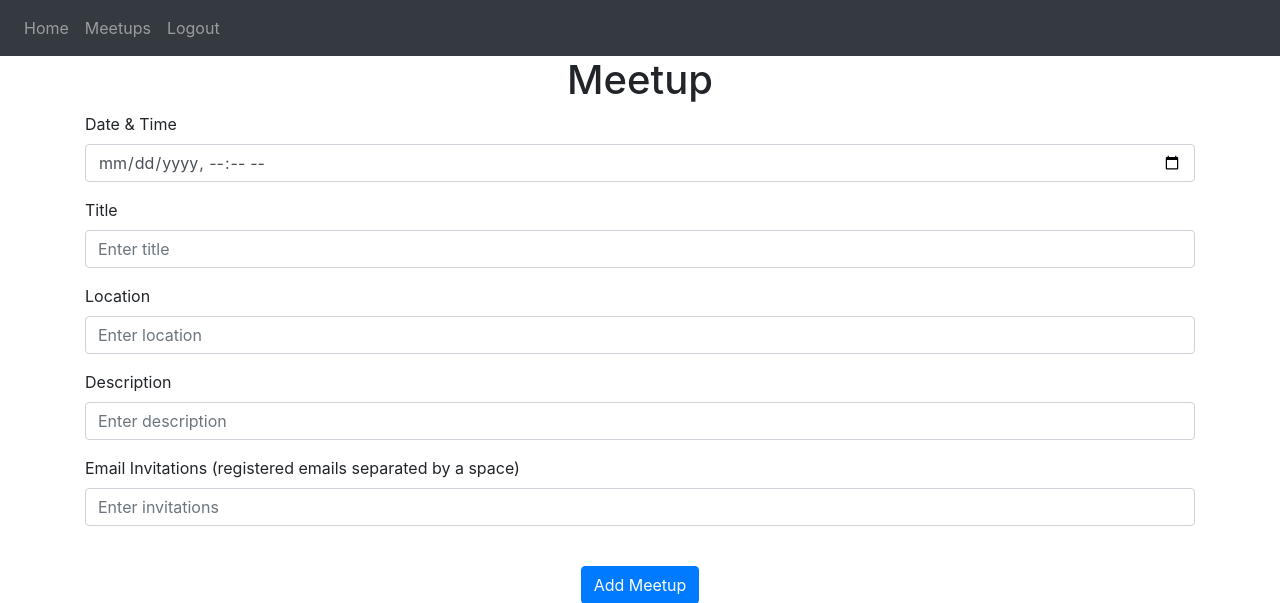
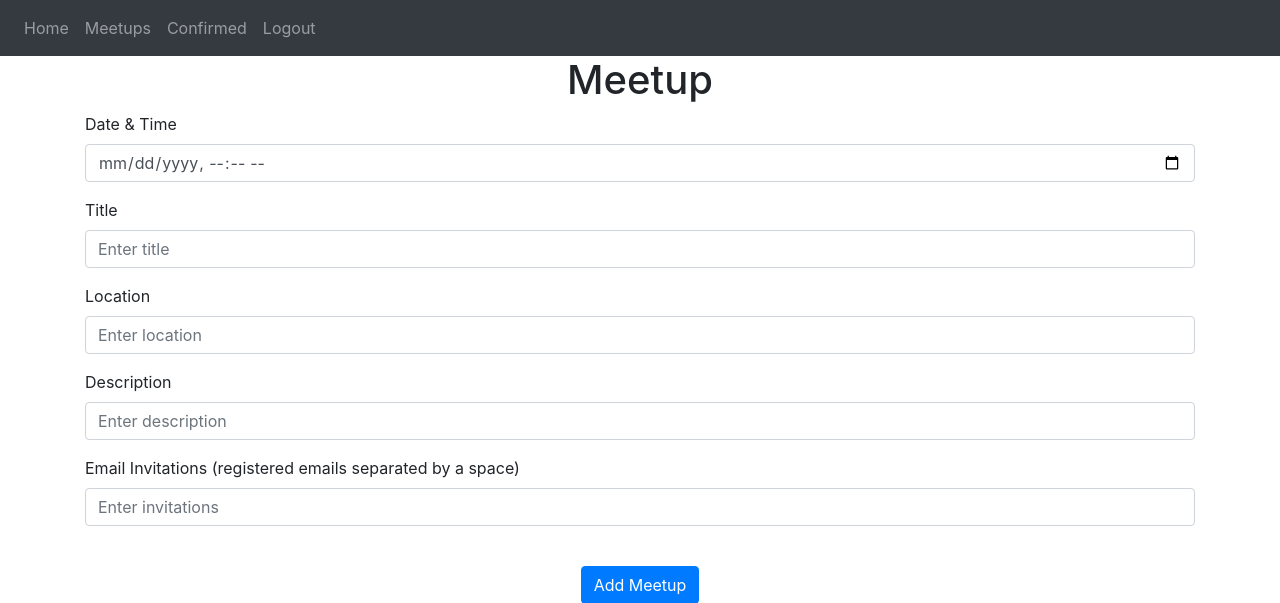
Before and after one commit to Jeffery05/MeetUp, a Flask app: page / in a window 1280 px wide. Shown: the top 603 px of the page. Run offline with Flask 3, Linux system fonts and the light colour scheme; a user stored in the database is signed in; some libraries are stand-ins or nearby versions.

Commit message:
Added confirmed page

```diff
--- a/website/templates/base.html
+++ b/website/templates/base.html
@@ -32,6 +32,7 @@
           {% if user.is_authenticated %}
           <a class="nav-item nav-link" id="home" href="/">Home</a>
           <a class="nav-item nav-link" id="view_meetups" href="/view_meetups">Meetups</a>
+          <a class="nav-item nav-link" id="confirmed" href="/confirmed">Confirmed</a>
           <a class="nav-item nav-link" id="logout" href="/logout">Logout</a>
           {% else %}
           <a class="nav-item nav-link" id="signUp" href="/sign-up">Sign Up</a>
--- /dev/null
+++ b/website/templates/confirmed.html
@@ -0,0 +1,4 @@
+{% extends "base.html" %} {% block title %}Confirmed{% endblock %} {% block content
+    %}
+    <h1 align="center">Confirmed Meetups</h1>
+    {% endblock %}
--- a/website/views.py
+++ b/website/views.py
@@ -62,6 +62,12 @@ def view_meetups():
     inviteList = invites.split("   ")
     print(inviteList)
     return render_template("view_meetups.html", user=current_user, inviteList = inviteList)
+
+@views.route('confirmed', methods=['GET', 'POST'])
+@login_required
+def confirmed():
+    return render_template("confirmed.html", user = current_user)
+
 """
 @views.route('/delete-note', methods=['POST'])
 def delete_note():
```
Also changed, not shown: instance/database.db.
